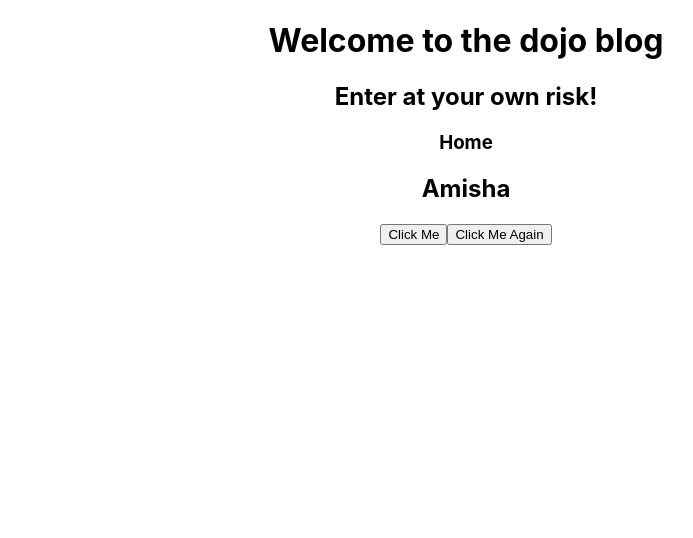
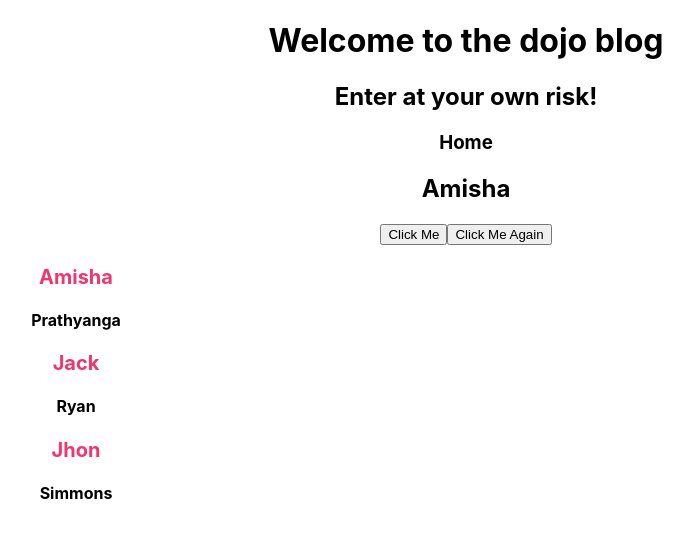
Before and after one commit to Amisha-Prathyanga/Self-Study, a React (Create React App) app in the folder NetNinjaReact/dojo-blog/: page / in a window 1280 px wide. Shown: the top 538 px of the page, without its empty margins (174-867 px from the left). Built offline with nearby package versions, Linux system fonts and the light colour scheme.

Commit message:
output list in use state

```diff
--- a/NetNinjaReact/dojo-blog/src/App.css
+++ b/NetNinjaReact/dojo-blog/src/App.css
@@ -36,3 +36,13 @@
     transform: rotate(360deg);
   }
 }
+
+.detail-preview{
+  max-width: 500px;
+}
+
+.detail-preview h3{
+  font-size: 20px;
+  color: #f1356d;
+  margin-bottom: 8px;
+}
--- a/NetNinjaReact/dojo-blog/src/components/Home.js
+++ b/NetNinjaReact/dojo-blog/src/components/Home.js
@@ -1,9 +1,13 @@
-import {useState} from 'react';
-
+import { useState } from "react";
 
 const Home = () => {
-    const [name, setName] = useState("Amisha");
+  const [name, setName] = useState("Amisha");
 
+  const [details, setDetails] = useState([
+    { fName: "Amisha", lName: "Prathyanga", age: 23 },
+    { fName: "Jack", lName: "Ryan", age: 35 },
+    { fName: "Jhon", lName: "Simmons", age: 43 },
+  ]);
 
   const handleClick = () => {
     alert("Hello Bro!");
@@ -11,7 +15,7 @@ const Home = () => {
 
   const handleClickAgain = (name) => {
     alert("Hello Again" + name);
-    setName('Prathyanga');
+    setName("Prathyanga");
   };
   return (
     <div className="home">
@@ -21,6 +25,13 @@ const Home = () => {
 
       {/* Wraps the handle function inside another function to pass parameters */}
       <button onClick={() => handleClickAgain(" Bro!")}>Click Me Again</button>
+
+      {details.map((detail) => (
+        <div className="detail-preview">
+          <h3>{detail.fName}</h3>
+          <h4>{detail.lName}</h4>
+        </div>
+      ))}
     </div>
   );
 };
```
